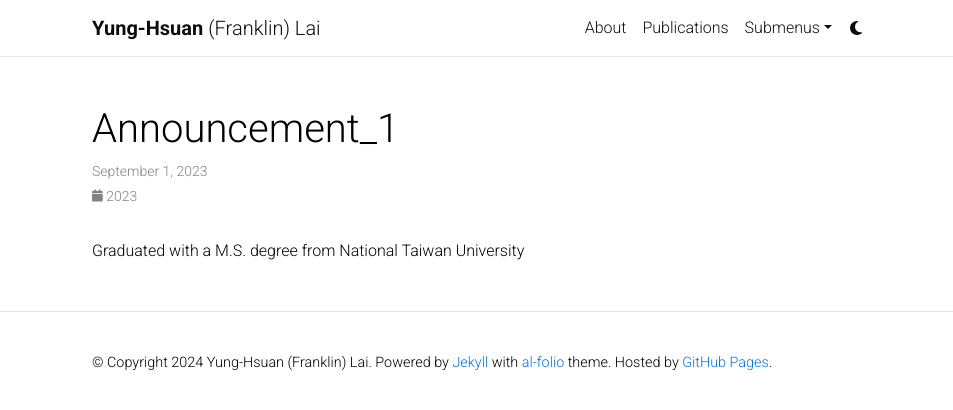
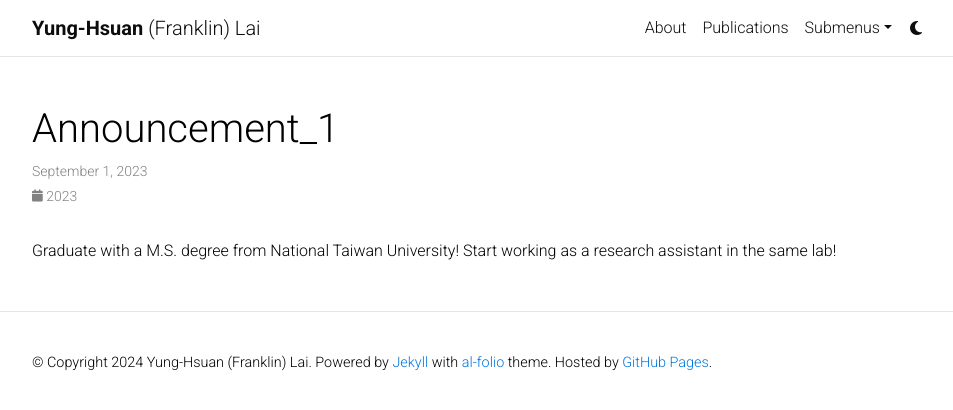
Before and after one commit to Franklin905/Franklin905.github.io, a Jekyll site: the page built from _news/announcement_1.md, in a window 1280 px wide. Shown: the top 410 px of the page, without its empty margins (163-1116 px from the left). Built offline with Jekyll 4.4.1, drawn with Linux system fonts in a browser that asks for light colours; comment, search, counter and statistics services are not loaded; a style sheet for code colours, icons or effects is not loaded.

Commit message:
update publications, about me, my image

```diff
--- a/_config.yml
+++ b/_config.yml
@@ -56,7 +56,7 @@
 footer_fixed: false
 
 # Dimensions
-max_width: 800px
+max_width: 920px
 
 # TODO: add layout settings (single page vs. multi-page)
 
--- a/_layouts/about.html
+++ b/_layouts/about.html
@@ -54,7 +54,7 @@
 
           <!-- Selected papers -->
           {% if page.selected_papers -%}
-            <h2><a href="{{ '/publications/' | relative_url }}" style="color: inherit;">Selected publications</a></h2>
+            <h2><a href="{{ '/publications/' | relative_url }}" style="color: inherit;">Publications</a></h2>
             {%- include selected_papers.html %}
           {%- endif %}
 
--- a/_news/announcement_1.md
+++ b/_news/announcement_1.md
@@ -5,4 +5,4 @@
 related_posts: false
 ---
 
-Graduated with a M.S. degree from National Taiwan University
+Graduate with a M.S. degree from National Taiwan University! Start working as a research assistant in the same lab!
```
Also changed, not shown: _bibliography/papers.bib (+10 -0 lines), _pages/about.md (+5 -8 lines), assets/img/franklin.jpg.
